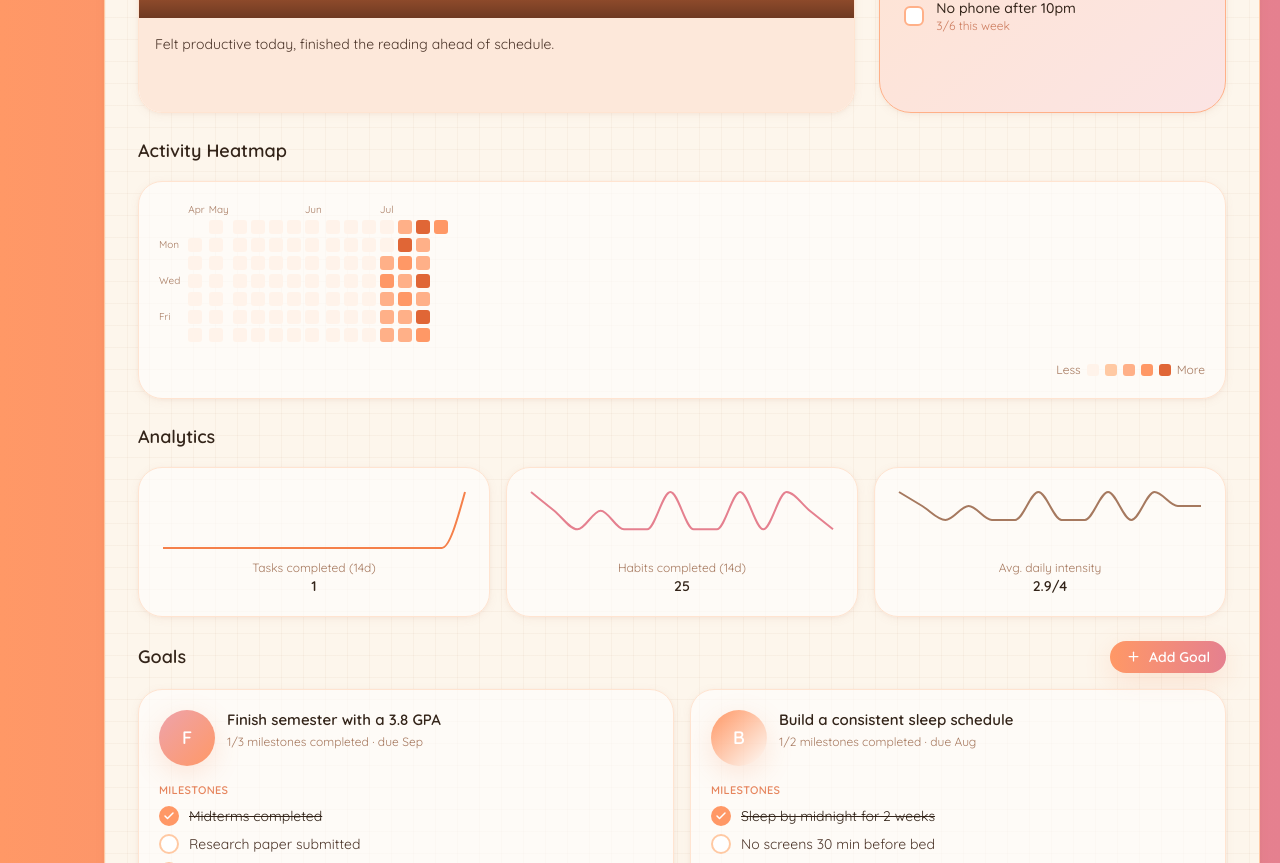
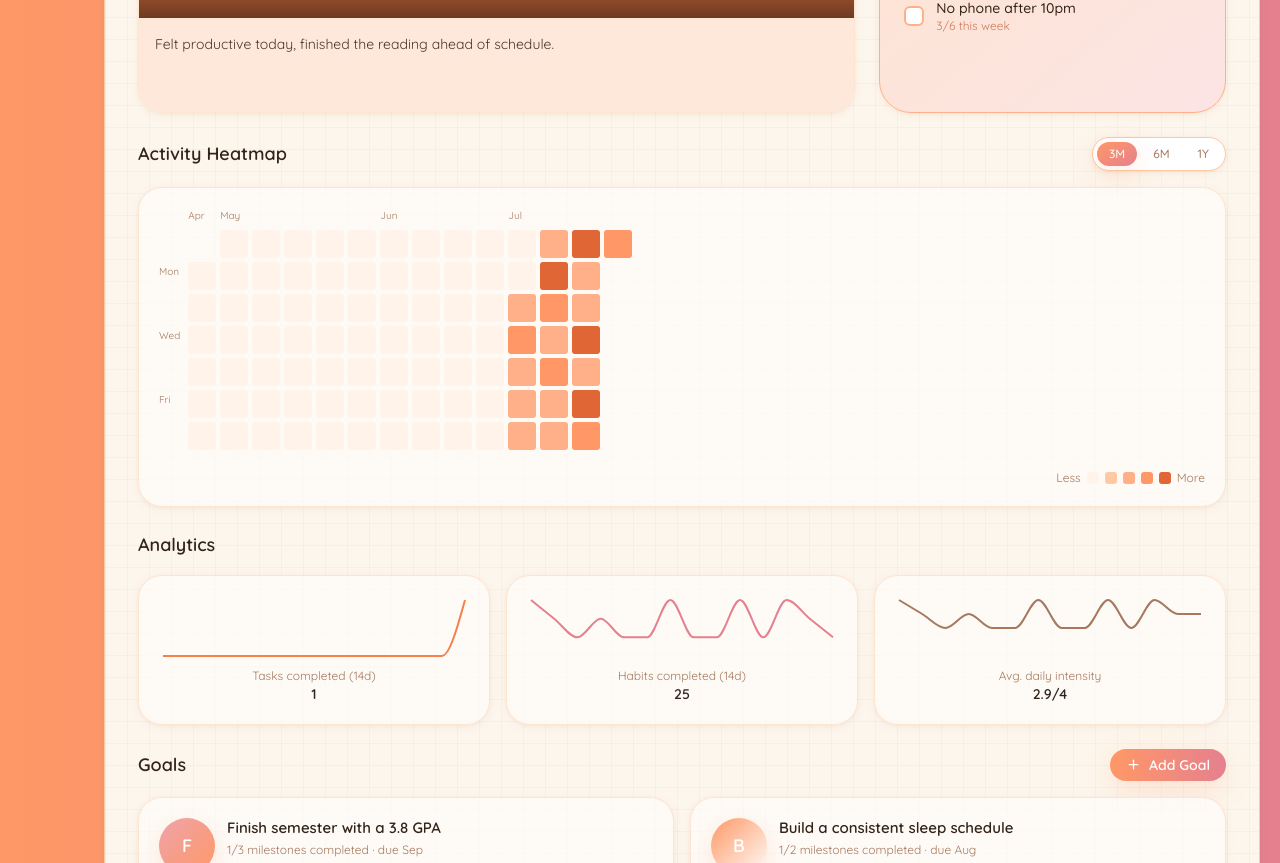
Before and after one commit to madiha2007/Daily-Planner, a Next.js app: page /dashboard in a window 1280 px wide. Shown: the part 840-1703 px from the top of the page. Built offline with nearby package versions, Linux system fonts and the light colour scheme.

Commit message:
Heatmap section updated

```diff
--- a/src/app/dashboard/journal/page.tsx
+++ b/src/app/dashboard/journal/page.tsx
@@ -57,9 +57,9 @@ export default function JournalPage() {
   return (
     <div className="min-h-screen bg-cream-50">
       <Sidebar />
-      <div className="px-6 py-8 sm:px-10 md:pl-28">
+      <div className="py-6 pl-24 pr-4 sm:py-8 sm:pl-28 sm:pr-6 md:pl-32 md:pr-10">
         <div className="w-full">
-          <div className="mb-6 flex items-center justify-between">
+          <div className="mb-6 flex flex-col gap-3 sm:flex-row sm:items-center sm:justify-between">
             <div>
               <Link
                 href="/dashboard"
@@ -69,7 +69,7 @@ export default function JournalPage() {
               </Link>
               <h1 className="text-2xl font-semibold text-cocoa-800">Journal</h1>
             </div>
-            <Button onClick={() => open('addJournal')}>
+            <Button onClick={() => open('addJournal')} className="w-full sm:w-auto">
               <Plus size={16} /> New Entry
             </Button>
           </div>
--- a/src/components/data/HeatmapCell.tsx
+++ b/src/components/data/HeatmapCell.tsx
@@ -13,7 +13,13 @@ const intensityClasses: Record<DayActivity['intensity'], string> = {
   4: 'bg-peach-600',
 };
 
-export default function HeatmapCell({ day }: { day: DayActivity }) {
+export default function HeatmapCell({
+  day,
+  sizeClassName = 'h-3.5 w-3.5',
+}: {
+  day: DayActivity;
+  sizeClassName?: string;
+}) {
   const open = useOverlayStore((s) => s.open);
   const label = `${format(parseISO(day.date), 'MMM d, yyyy')}, activity level ${day.intensity} of 4`;
 
@@ -23,7 +29,8 @@ export default function HeatmapCell({ day }: { day: DayActivity }) {
       aria-label={label}
       title={label}
       className={cn(
-        'h-3.5 w-3.5 rounded-[3px] transition-transform hover:scale-125 focus-visible:outline-none focus-visible:ring-2 focus-visible:ring-peach-400',
+        'shrink-0 rounded-[3px] transition-transform hover:scale-125 focus-visible:outline-none focus-visible:ring-2 focus-visible:ring-peach-400',
+        sizeClassName,
         intensityClasses[day.intensity]
       )}
     />
--- a/src/components/sections/HeatmapSection.tsx
+++ b/src/components/sections/HeatmapSection.tsx
@@ -1,6 +1,6 @@
 'use client';
 
-import { useEffect, useMemo } from 'react';
+import { useEffect, useMemo, useState } from 'react';
 import { format, getDay, parseISO } from 'date-fns';
 import Card from '@/components/ui/Card';
 import HeatmapCell from '@/components/data/HeatmapCell';
@@ -8,6 +8,7 @@ import { useTaskStore } from '@/stores/useTaskStore';
 import { useHabitStore } from '@/stores/useHabitStore';
 import { useDerivedActivity } from '@/hooks/useDerivedActivity';
 import { DayActivity } from '@/lib/types';
+import { cn } from '@/lib/utils';
 
 const intensityLegend = [
   { level: 0, className: 'bg-peach-50' },
@@ -19,10 +20,43 @@ const intensityLegend = [
 
 const WEEKDAY_LABELS = ['', 'Mon', '', 'Wed', '', 'Fri', ''];
 
+// Cell width scales up across breakpoints so fewer-column ranges (3M) fill more
+// space on wide screens, while more-column ranges (1Y) stay compact everywhere.
+const RANGE_OPTIONS = [
+  {
+    id: '3m',
+    label: '3M',
+    days: 91,
+    cellClass: 'h-4 w-4 sm:h-5 sm:w-5 md:h-6 md:w-6 lg:h-7 lg:w-7',
+    colClass: 'w-4 sm:w-5 md:w-6 lg:w-7',
+    labelHeight: 'h-4 sm:h-5 md:h-6 lg:h-7',
+  },
+  {
+    id: '6m',
+    label: '6M',
+    days: 182,
+    cellClass: 'h-3 w-3 sm:h-3.5 sm:w-3.5 md:h-4 md:w-4 lg:h-[18px] lg:w-[18px]',
+    colClass: 'w-3 sm:w-3.5 md:w-4 lg:w-[18px]',
+    labelHeight: 'h-3 sm:h-3.5 md:h-4 lg:h-[18px]',
+  },
+  {
+    id: '1y',
+    label: '1Y',
+    days: 365,
+    cellClass: 'h-2 w-2 sm:h-2.5 sm:w-2.5 md:h-3 md:w-3 lg:h-3.5 lg:w-3.5',
+    colClass: 'w-2 sm:w-2.5 md:w-3 lg:w-3.5',
+    labelHeight: 'h-2 sm:h-2.5 md:h-3 lg:h-3.5',
+  },
+] as const;
+
+type RangeId = (typeof RANGE_OPTIONS)[number]['id'];
+
 export default function HeatmapSection() {
   const fetchTasks = useTaskStore((s) => s.fetchAll);
   const fetchHabits = useHabitStore((s) => s.fetchAll);
-  const days = useDerivedActivity(91);
+  const [range, setRange] = useState<RangeId>('3m');
+  const activeRange = RANGE_OPTIONS.find((r) => r.id === range) ?? RANGE_OPTIONS[0];
+  const days = useDerivedActivity(activeRange.days);
 
   useEffect(() => {
     fetchTasks();
@@ -63,32 +97,57 @@ export default function HeatmapSection() {
 
   return (
     <section id="heatmap" className="scroll-mt-20 rounded-2xl">
-      <h2 className="mb-4 text-lg font-semibold text-cocoa-800">Activity Heatmap</h2>
+      <div className="mb-4 flex items-center justify-between gap-3">
+        <h2 className="text-lg font-semibold text-cocoa-800">Activity Heatmap</h2>
+
+        <div className="flex items-center gap-1 rounded-full border border-peach-200 bg-white p-1 shadow-soft">
+          {RANGE_OPTIONS.map((opt) => (
+            <button
+              key={opt.id}
+              onClick={() => setRange(opt.id)}
+              className={cn(
+                'rounded-full px-3 py-1 text-xs font-medium transition-colors',
+                range === opt.id
+                  ? 'bg-gradient-to-br from-peach-400 to-blush-400 text-white shadow-warm'
+                  : 'text-cocoa-400 hover:bg-peach-50 hover:text-cocoa-600'
+              )}
+            >
+              {opt.label}
+            </button>
+          ))}
+        </div>
+      </div>
+
       <Card>
         <div className="overflow-x-auto pb-2">
-          <div className="flex gap-1 w-max">
-            <div className="flex flex-col gap-1 pt-[18px] pr-1 shrink-0">
+          <div className="inline-flex gap-1">
+            <div className="flex shrink-0 flex-col gap-1 pr-1" style={{ paddingTop: 18 }}>
               {WEEKDAY_LABELS.map((label, i) => (
-                <div key={i} className="h-3.5 flex items-center text-[10px] text-cocoa-400">
+                <div
+                  key={i}
+                  className={cn('flex items-center text-[10px] text-cocoa-400', activeRange.labelHeight)}
+                >
                   {label}
                 </div>
               ))}
             </div>
 
+            <div className="flex gap-1">
               {weeks.map((week, wi) => (
-              <div key={wi} className="flex flex-col gap-1 shrink-0">
-                <div className="h-[14px] text-[10px] text-cocoa-400 whitespace-nowrap">
+                <div key={wi} className={cn('flex flex-col gap-1', activeRange.colClass)}>
+                  <div className="h-[18px] text-[10px] text-cocoa-400 whitespace-nowrap">
                     {monthLabels[wi] ?? ''}
                   </div>
                   {week.map((day, di) =>
                     day ? (
-                    <HeatmapCell key={day.date} day={day} />
+                      <HeatmapCell key={day.date} day={day} sizeClassName={activeRange.cellClass} />
                     ) : (
-                    <div key={di} className="h-3.5 w-3.5" />
+                      <div key={di} className={activeRange.cellClass} />
                     )
                   )}
                 </div>
               ))}
+            </div>
           </div>
         </div>
         <div className="mt-3 flex items-center justify-end gap-1.5 text-xs text-cocoa-400">
```
Lines whose indentation alone changed are shown as unchanged.
